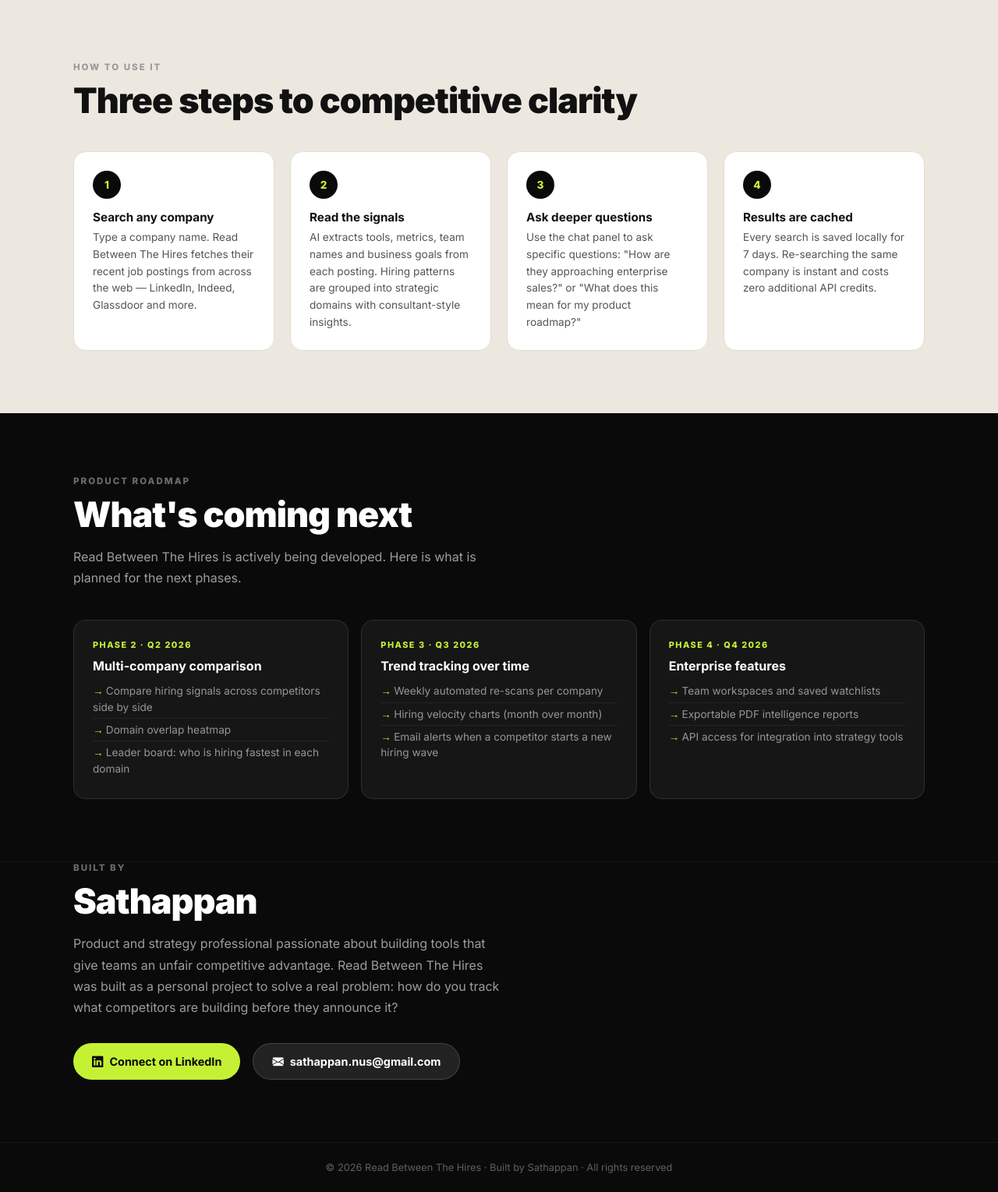
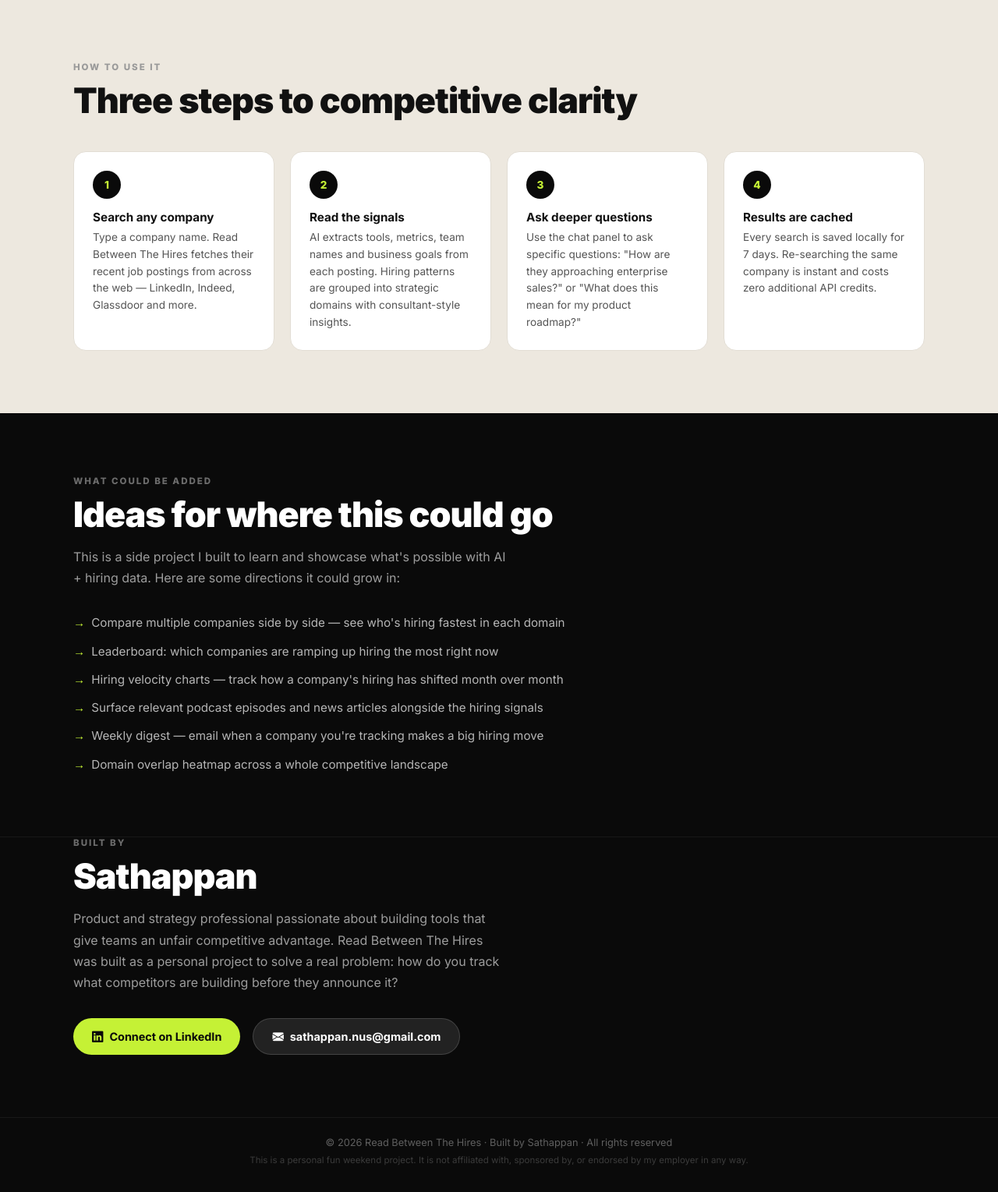
Before and after one commit to sath-commits/Compete_strategy, a Flask app: page / in a window 1280 px wide. Shown: the part 1219-2748 px from the top of the page at 78% size. After the commit the page ends 2714 px from the top, so only its background shows below. Run offline with Flask 3, Linux system fonts and the light colour scheme.

Commit message:
Add sharing, scroll persistence, roadmap refresh, and strict AI guardrails
- Social sharing: X, LinkedIn, copy link buttons on results; copy buttons on each insight card and chat message; URL updates to ?q=Company for deep linking
- Scroll position: saves to sessionStorage per company, restored on back-navigation; page auto-replays analysis from URL param on load
- Hide cache badge from UI
- Roadmap section rewritten as casual "ideas" list with no phase labels or dates; added leaderboard, velocity charts, podcasts/news ideas; removed enterprise features
- Footer: added personal project / employer disclaimer
- AI guardrails: strict numbered rules in both insight_engine and rag_answerer prohibiting negative language, judgements, competitor comparisons, and speculation about failures

Co-Authored-By: Claude Sonnet 4.6 <noreply@anthropic.com>

```diff
--- a/static/script.js
+++ b/static/script.js
@@ -4,6 +4,10 @@ let chatHistory = [];
 let domainChart = null;
 let seniorityChart = null;
 let loadingTimers = [];
+let currentInsights = [];
+
+/* Tell browser we manage scroll restoration ourselves */
+if ('scrollRestoration' in history) history.scrollRestoration = 'manual';
 
 /* ── Loading progress ── */
 const LOAD_STEPS = [
@@ -301,18 +305,31 @@ function finishAnalysis(company, data) {
   show('deep-scan-btn');
   el('chat-window').innerHTML = '';
 
-  const cacheNote = data.from_cache
-    ? ` Results loaded from cache — <strong>0 API calls used</strong>.`
-    : ` Fresh data fetched.`;
-
   appendBotMessage(
-    `Analyzed **${data.job_count} job postings** for **${company}**.${cacheNote} ` +
+    `Analyzed **${data.job_count} job postings** for **${company}**. ` +
     `Found signals across ${data.trends.domain_distribution.length} strategic domains. ` +
     `Ask me anything about their strategy.`,
     []
   );
 
   renderSuggestedQuestions(company);
+
+  /* ── Update URL so back-navigation restores this search ── */
+  const shareUrl = new URL(window.location);
+  shareUrl.searchParams.set('q', company);
+  history.pushState({ company }, '', shareUrl.toString());
+
+  /* ── Update and show share bar ── */
+  el('share-company-name').textContent = company;
+  show('share-bar');
+
+  /* ── Scroll: restore saved position or scroll to results ── */
+  const savedScroll = sessionStorage.getItem('rbth_scroll_' + company.toLowerCase());
+  if (savedScroll) {
+    setTimeout(() => window.scrollTo(0, parseInt(savedScroll, 10)), 150);
+  } else {
+    setTimeout(() => el('results-section').scrollIntoView({ behavior: 'smooth', block: 'start' }), 200);
+  }
 }
 
 function renderSuggestedQuestions(company) {
@@ -349,12 +366,7 @@ function renderResults(data) {
   el('stat-domains').textContent = trends.domain_distribution.length;
   el('stat-insights').textContent = insights.length;
 
-  // Cache badge
-  if (data.from_cache) {
-    el('cache-badge').classList.remove('hidden');
-  } else {
-    el('cache-badge').classList.add('hidden');
-  }
+  el('cache-badge').classList.add('hidden');
 
   renderDomainChart(trends.domain_distribution);
   renderSkills(trends.top_skills);
@@ -425,14 +437,20 @@ function renderSeniorityChart(seniority) {
 }
 
 function renderInsights(insights) {
+  currentInsights = insights || [];
   const container = el('insights-list');
   if (!insights || !insights.length) {
     container.innerHTML = '<p class="text-muted">Not enough data to generate insights. Try a larger company.</p>';
     return;
   }
-  container.innerHTML = insights.map(ins => `
+  container.innerHTML = insights.map((ins, i) => `
     <div class="insight-card">
-      <div class="domain-tag">${escHtml(ins.domain.replace(/_/g, ' '))}</div>
+      <div style="display:flex;justify-content:space-between;align-items:center;margin-bottom:10px">
+        <div class="domain-tag" style="margin-bottom:0">${escHtml(ins.domain.replace(/_/g, ' '))}</div>
+        <button class="btn-copy-inline" onclick="copyInsight(${i})" title="Copy insight">
+          <i class="bi bi-copy"></i> Copy
+        </button>
+      </div>
       <div class="insight-text">${renderMarkdown(escHtml(ins.insight_text))}</div>
       <div class="evidence-pills">
         ${(ins.evidence || []).map(e =>
@@ -485,7 +503,10 @@ function appendBotMessage(text, evidence) {
   const win = el('chat-window');
   const div = document.createElement('div');
   div.className = 'msg-bubble msg-bot';
-  div.innerHTML = renderMarkdown(text);
+
+  const textDiv = document.createElement('div');
+  textDiv.innerHTML = renderMarkdown(text);
+  div.appendChild(textDiv);
 
   if (evidence && evidence.length) {
     const evDiv = document.createElement('div');
@@ -500,6 +521,20 @@ function appendBotMessage(text, evidence) {
       }).join('');
     div.appendChild(evDiv);
   }
+
+  /* Copy button */
+  const copyBtn = document.createElement('button');
+  copyBtn.className = 'btn-copy-inline msg-copy-btn';
+  copyBtn.innerHTML = '<i class="bi bi-copy"></i> Copy';
+  copyBtn.title = 'Copy this message';
+  copyBtn.onclick = () => {
+    const shareUrl = currentCompany ? getShareUrl(currentCompany) : window.location.href;
+    const shareText = currentCompany
+      ? `${text}\n\n— ${currentCompany} hiring analysis: ${shareUrl}`
+      : text;
+    copyToClipboard(shareText, 'Message copied!');
+  };
+  div.appendChild(copyBtn);
 
   win.appendChild(div);
   win.scrollTop = win.scrollHeight;
@@ -535,3 +570,90 @@ function renderMarkdown(text) {
     .replace(/\*\*(.+?)\*\*/g, '<strong>$1</strong>')
     .replace(/\n/g, '<br>');
 }
+
+/* ── Scroll position persistence ── */
+let _scrollSaveTimer = null;
+window.addEventListener('scroll', () => {
+  if (!currentCompany) return;
+  clearTimeout(_scrollSaveTimer);
+  _scrollSaveTimer = setTimeout(() => {
+    sessionStorage.setItem('rbth_scroll_' + currentCompany.toLowerCase(), String(window.scrollY));
+  }, 200);
+});
+
+/* Restore state from URL on page load */
+document.addEventListener('DOMContentLoaded', () => {
+  const params = new URLSearchParams(window.location.search);
+  const q = params.get('q');
+  if (q) {
+    el('company-input').value = q;
+    runAnalysis(q, false);
+  }
+});
+
+/* ── Social sharing ── */
+function getShareUrl(company) {
+  return window.location.origin + window.location.pathname + '?q=' + encodeURIComponent(company);
+}
+
+function shareTwitter() {
+  if (!currentCompany) return;
+  const url = getShareUrl(currentCompany);
+  const text = `🔍 I analyzed ${currentCompany}'s hiring data and uncovered their product strategy — before they've announced it.\n\nPowered by AI · Read Between The Hires`;
+  window.open(
+    `https://twitter.com/intent/tweet?text=${encodeURIComponent(text)}&url=${encodeURIComponent(url)}`,
+    '_blank'
+  );
+}
+
+function shareLinkedIn() {
+  if (!currentCompany) return;
+  const url = getShareUrl(currentCompany);
+  window.open(
+    `https://www.linkedin.com/sharing/share-offsite/?url=${encodeURIComponent(url)}`,
+    '_blank'
+  );
+}
+
+function copyShareLink() {
+  if (!currentCompany) return;
+  copyToClipboard(getShareUrl(currentCompany), 'Link copied!');
+}
+
+function copyInsight(i) {
+  const ins = currentInsights[i];
+  if (!ins) return;
+  const url = getShareUrl(currentCompany);
+  const message =
+    `${ins.domain.replace(/_/g, ' ').toUpperCase()}\n\n${ins.insight_text}\n\n` +
+    `— ${currentCompany} hiring analysis · Read Between The Hires\n${url}`;
+  copyToClipboard(message, 'Insight copied!');
+}
+
+function copyToClipboard(text, successMsg) {
+  const done = () => showToast(successMsg || 'Copied!');
+  if (navigator.clipboard && navigator.clipboard.writeText) {
+    navigator.clipboard.writeText(text).then(done).catch(() => fallbackCopy(text, done));
+  } else {
+    fallbackCopy(text, done);
+  }
+}
+
+function fallbackCopy(text, done) {
+  const ta = document.createElement('textarea');
+  ta.value = text;
+  ta.style.cssText = 'position:fixed;opacity:0;top:0;left:0';
+  document.body.appendChild(ta);
+  ta.select();
+  try { document.execCommand('copy'); done(); } catch (_) {}
+  document.body.removeChild(ta);
+}
+
+let _toastTimer = null;
+function showToast(msg) {
+  const toast = el('copy-toast');
+  toast.textContent = msg;
+  toast.classList.add('show');
+  clearTimeout(_toastTimer);
+  _toastTimer = setTimeout(() => toast.classList.remove('show'), 2200);
+}
--- a/templates/index.html
+++ b/templates/index.html
@@ -571,41 +630,20 @@
   </div>
 </section>
 
-<!-- ── Roadmap ── -->
+<!-- ── What's next ── -->
 <section class="info-section dark" id="roadmap">
   <div class="container">
-    <p class="section-eyebrow">Product Roadmap</p>
-    <h2 class="section-heading" style="color:var(--white)">What's coming next</h2>
-    <p class="section-body">Read Between The Hires is actively being developed. Here is what is planned for the next phases.</p>
-    <div class="roadmap-grid">
-      <div class="roadmap-card">
-        <div class="roadmap-phase">Phase 2 · Q2 2026</div>
-        <div class="roadmap-title">Multi-company comparison</div>
-        <ul class="roadmap-items">
-          <li>Compare hiring signals across competitors side by side</li>
-          <li>Domain overlap heatmap</li>
-          <li>Leader board: who is hiring fastest in each domain</li>
-        </ul>
-      </div>
-      <div class="roadmap-card">
-        <div class="roadmap-phase">Phase 3 · Q3 2026</div>
-        <div class="roadmap-title">Trend tracking over time</div>
-        <ul class="roadmap-items">
-          <li>Weekly automated re-scans per company</li>
-          <li>Hiring velocity charts (month over month)</li>
-          <li>Email alerts when a competitor starts a new hiring wave</li>
-        </ul>
-      </div>
-      <div class="roadmap-card">
-        <div class="roadmap-phase">Phase 4 · Q4 2026</div>
-        <div class="roadmap-title">Enterprise features</div>
-        <ul class="roadmap-items">
-          <li>Team workspaces and saved watchlists</li>
-          <li>Exportable PDF intelligence reports</li>
-          <li>API access for integration into strategy tools</li>
-        </ul>
-      </div>
-    </div>
+    <p class="section-eyebrow">What could be added</p>
+    <h2 class="section-heading" style="color:var(--white)">Ideas for where this could go</h2>
+    <p class="section-body">This is a side project I built to learn and showcase what's possible with AI + hiring data. Here are some directions it could grow in:</p>
+    <ul style="margin-top:32px;list-style:none;display:flex;flex-direction:column;gap:12px;max-width:640px">
+      <li style="font-size:0.95rem;color:rgba(255,255,255,0.7);line-height:1.6"><span style="color:var(--lime);font-weight:700;margin-right:8px">→</span>Compare multiple companies side by side — see who's hiring fastest in each domain</li>
+      <li style="font-size:0.95rem;color:rgba(255,255,255,0.7);line-height:1.6"><span style="color:var(--lime);font-weight:700;margin-right:8px">→</span>Leaderboard: which companies are ramping up hiring the most right now</li>
+      <li style="font-size:0.95rem;color:rgba(255,255,255,0.7);line-height:1.6"><span style="color:var(--lime);font-weight:700;margin-right:8px">→</span>Hiring velocity charts — track how a company's hiring has shifted month over month</li>
+      <li style="font-size:0.95rem;color:rgba(255,255,255,0.7);line-height:1.6"><span style="color:var(--lime);font-weight:700;margin-right:8px">→</span>Surface relevant podcast episodes and news articles alongside the hiring signals</li>
+      <li style="font-size:0.95rem;color:rgba(255,255,255,0.7);line-height:1.6"><span style="color:var(--lime);font-weight:700;margin-right:8px">→</span>Weekly digest — email when a company you're tracking makes a big hiring move</li>
+      <li style="font-size:0.95rem;color:rgba(255,255,255,0.7);line-height:1.6"><span style="color:var(--lime);font-weight:700;margin-right:8px">→</span>Domain overlap heatmap across a whole competitive landscape</li>
+    </ul>
   </div>
 </section>
 
@@ -632,8 +670,10 @@
 <!-- ── Footer ── -->
 <footer class="footer">
   © 2026 Read Between The Hires · Built by Sathappan · All rights reserved
+  <div style="margin-top:8px;font-size:0.72rem;color:rgba(255,255,255,0.2)">This is a personal fun weekend project. It is not affiliated with, sponsored by, or endorsed by my employer in any way.</div>
 </footer>
 
+<div id="copy-toast"></div>
 <script src="/static/script.js"></script>
 </body>
 </html>
```
Also changed, not shown: other parts of templates/index.html (+59 -0 lines), core/insight_engine.py (+28 -0 lines), core/rag_answerer.py (+36 -0 lines).
